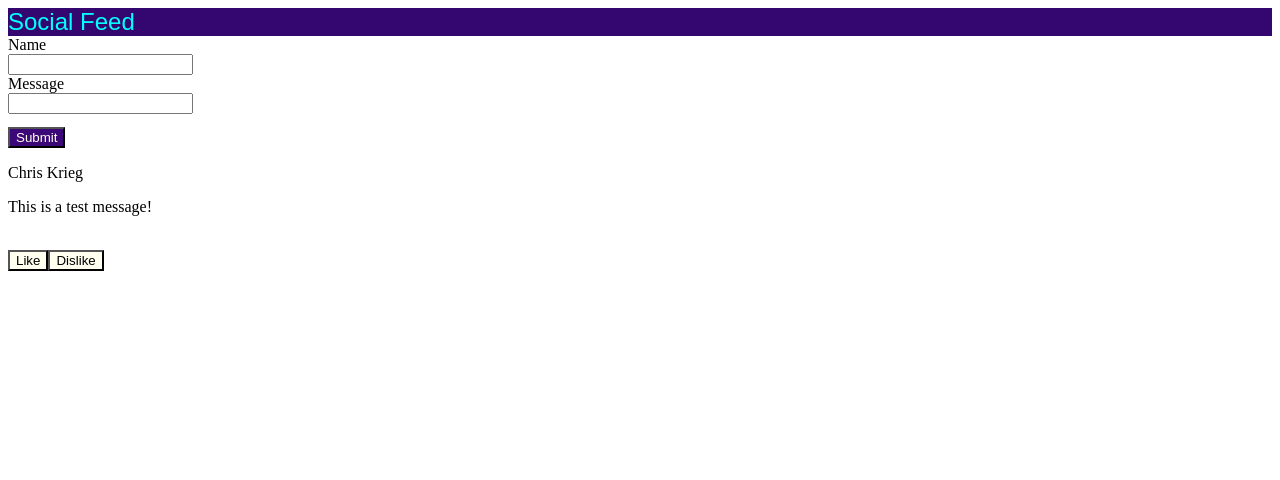
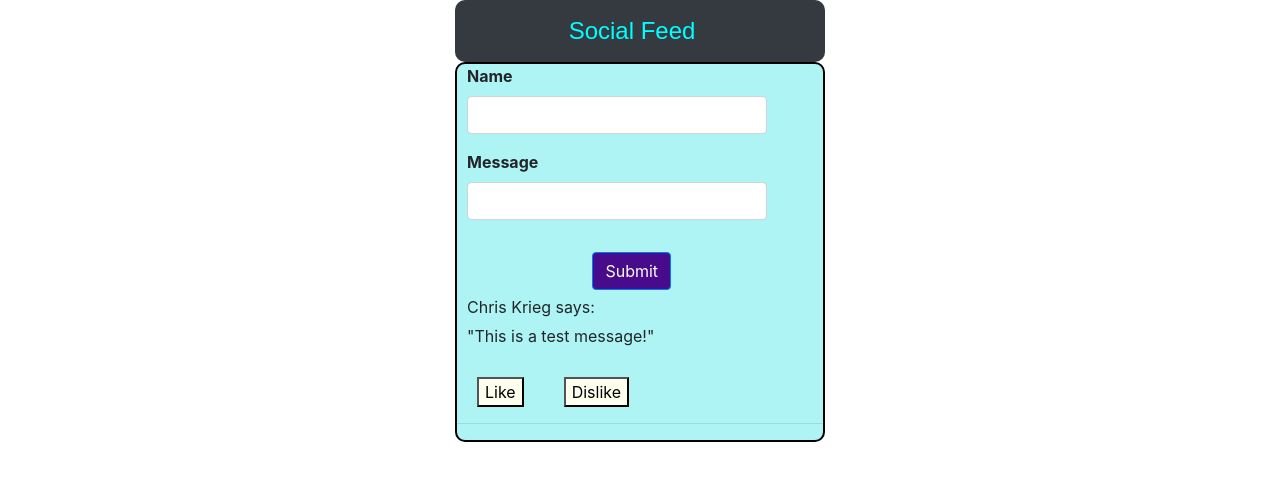
Before and after one commit to cdkrieg/SocialFeed, a React (Create React App) app in the folder socialfeed/: page / in a window 1280 px wide. Shown: the top 480 px of the page. Built offline with nearby package versions, Linux system fonts and the light colour scheme.

Commit message:
completed project minus the bonus DATE

```diff
--- a/socialfeed/public/index.html
+++ b/socialfeed/public/index.html
@@ -9,7 +9,8 @@
       name="description"
       content="Web site created using create-react-app"
     />
-    <link rel="apple-touch-icon" href="%PUBLIC_URL%/logo192.png" />
+    <link rel="stylesheet" href="https://cdn.jsdelivr.net/npm/bootstrap@4.3.1/dist/css/bootstrap.min.css" integrity="sha384-ggOyR0iXCbMQv3Xipma34MD+dH/1fQ784/j6cY/iJTQUOhcWr7x9JvoRxT2MZw1T" crossorigin="anonymous">
+
     <!--
       manifest.json provides metadata used when your web app is installed on a
       user's mobile device or desktop. See https://developers.google.com/web/fundamentals/web-app-manifest/
--- a/socialfeed/src/App.css
+++ b/socialfeed/src/App.css
@@ -1,12 +1,16 @@
-.App {
-  width: 100vw;
-  height: auto;
-  align-content: center;
+.borders{
+  display: grid;
+  border: 2px solid black;
+  border-radius: 10px;
+  background-color: rgb(175, 244, 245);
+
 }
+.container-fluid{
+  max-width: 400px;
+  max-height: fit-content;
 
-
-@media (prefers-reduced-motion: no-preference) {
-  .App-logo {
-    animation: App-logo-spin infinite 20s linear;
-  }
 }
+.navbar{
+  border-radius: 10px;
+  ;
+}
--- a/socialfeed/src/App.js
+++ b/socialfeed/src/App.js
@@ -1,9 +1,8 @@
 import React, { useState } from 'react';
-
+import './App.css'
 import './Components/CreatePost';
 import CreatePost from './Components/CreatePost';
 import './Components/DisplayPosts';
-import Post from './Components/Post';
 import NavBar from './Components/NavBar';
 import DisplayPosts from './Components/DisplayPosts';
 
@@ -15,11 +14,12 @@ function App() {
     }
 
   return (
-    <div className="container-sm">
-      <NavBar />
-      <CreatePost addNewPost={addNewPost}/>
-      <DisplayPosts displayPosts={posts}/>
-
+    <div className="container-fluid">
+      <NavBar className="navbar"/>
+      <div className='borders'>
+        <CreatePost addNewPost={addNewPost}/>
+        <DisplayPosts displayPosts={posts}/>
+        </div>
     </div>
   );
 }
--- a/socialfeed/src/Components/CreatePost.css
+++ b/socialfeed/src/Components/CreatePost.css
@@ -1,16 +1,23 @@
 
-#multiline{
-    border: 1px solid black;
-    min-width: 200px;
+#message{
+    text-align: left;
 
 }
 .form-group{
     max-width: 300px;
+    box-sizing: border-box;
+    border: lightskyblue;
+    border-width: 3px;
+    overflow-wrap: break-word;
+    margin-left: 10px
+;
 }
 label{
-    text-align: right;
+    font-weight: bolder;
 }
 .btn{
-    background-color: rgb(60, 8, 119);
+    background-color: rgb(71, 11, 139);
     color: ivory;
+    margin-left: 37%;
+
 }
--- a/socialfeed/src/Components/CreatePost.jsx
+++ b/socialfeed/src/Components/CreatePost.jsx
@@ -28,6 +28,7 @@ const CreatePost = (props) => {
                 className="form-control"
                 value={name}
                 onChange={(event) => setName(event.target.value)}
+                id="name"
             />
         </div>
         <div className="form-group">
@@ -38,6 +39,7 @@ const CreatePost = (props) => {
                 className="form-control"
                 value={message}
                 onChange={(event) => setMessage(event.target.value)}
+                id="message"
 
 
             />
--- a/socialfeed/src/Components/CustomButtons.css
+++ b/socialfeed/src/Components/CustomButtons.css
@@ -1,5 +1,6 @@
 button{
     background-color:ivory;
+    margin: 0 20px 0 20px;
 }
 #likeButton.active{
     background-color: greenyellow;
--- /dev/null
+++ b/socialfeed/src/Components/DisplayPost.css
@@ -0,0 +1,7 @@
+#name{
+    font-style: italic;
+    margin-top: 5px;
+}
+#message{
+    font-weight:bolder;
+}
--- a/socialfeed/src/Components/DisplayPosts.jsx
+++ b/socialfeed/src/Components/DisplayPosts.jsx
@@ -6,8 +6,8 @@ const DisplayPosts = (props) => {
             {props.displayPosts.map((post,index)=>{
                 return(
                     <div key={index}>
-                        <p>{post.name}</p>
-                        <p>{post.message}</p>
+                        <p id="name">{post.name + " says:"}</p>
+                        <p id="message">{'"' + post.message + '"'}</p>
                         <Post />
                     </div>
                 )
--- a/socialfeed/src/Components/NavBar.css
+++ b/socialfeed/src/Components/NavBar.css
@@ -1,6 +1,6 @@
 
 #navbar{
-
+    justify-content: center;
     background-color: rgb(52, 6, 112);
 
 }
@@ -10,4 +10,5 @@
     font-family:fantasy ;
     font-size: 1.5em;
 
+
 }
--- /dev/null
+++ b/socialfeed/src/Components/Post.css
@@ -0,0 +1,3 @@
+p{
+    margin: 5px 10px;
+}
--- a/socialfeed/src/Components/Post.jsx
+++ b/socialfeed/src/Components/Post.jsx
@@ -1,13 +1,14 @@
 import React from 'react';
 import CustomButtons from './CustomButtons';
-
+import './Post.css'
 
 const Post = (props) => {
     return (
         <div>
-            <p className="name">{props.name}</p>
-            <p className="message">{props.message}</p>
+            <p id="name">{props.name}</p>
+            <p id="message">{props.message}</p>
             <CustomButtons />
+            <hr />
 
         </div>
      );
```
